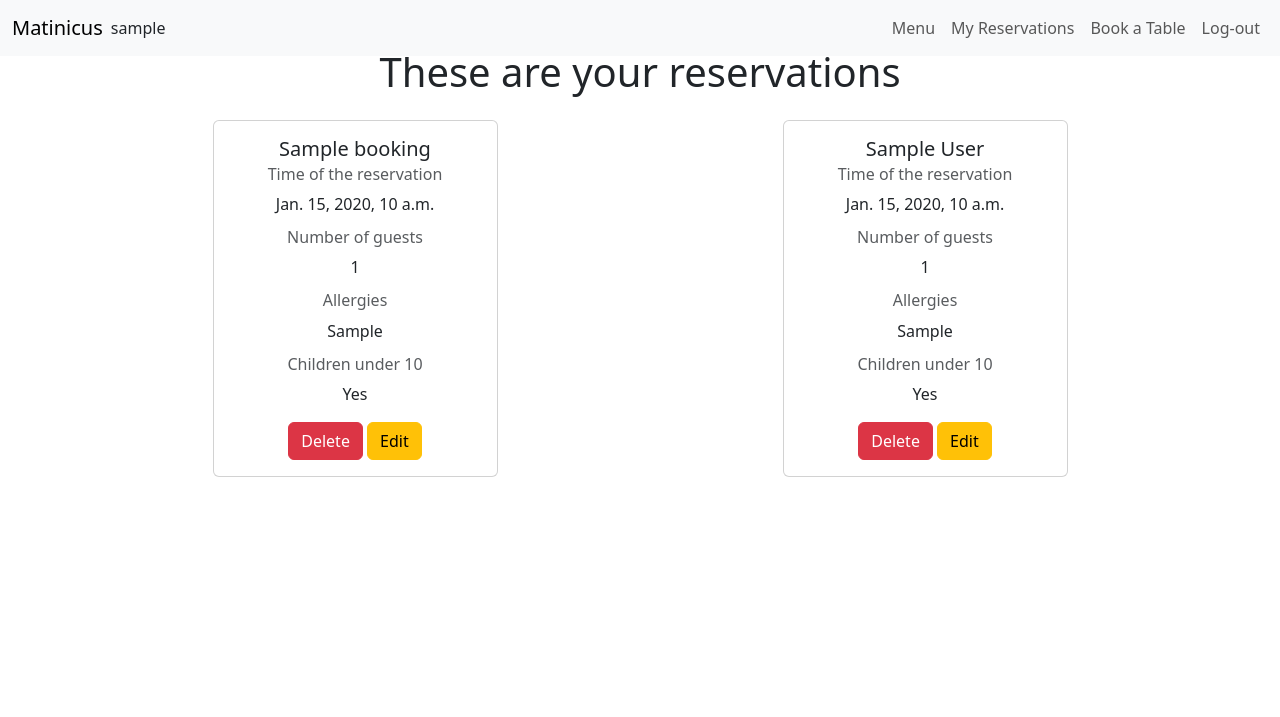
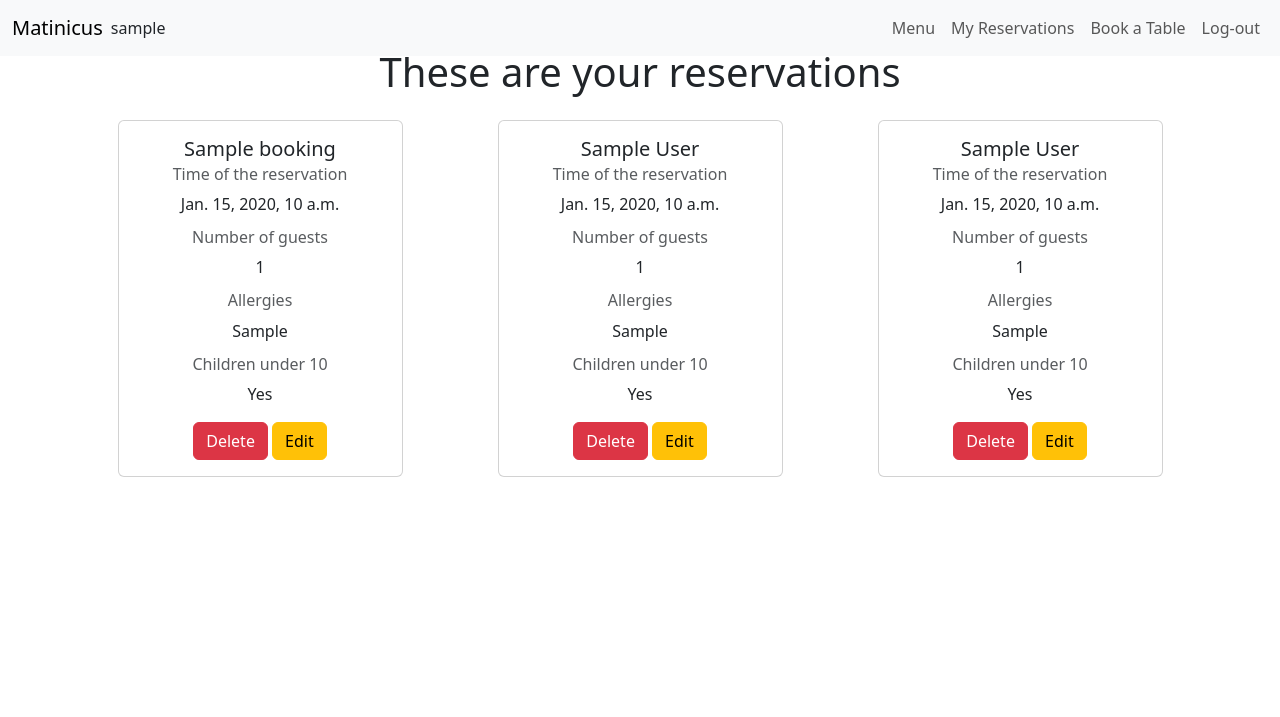
Before and after one commit to DevFabrizio/Fabrizio-Project-Four, a Django app: page /user_reservations.html/ in a window 1280 px wide. Shown: the top 717 px of the page. Run offline with Django 3.2, Linux system fonts and the light colour scheme; a user stored in the database is signed in; tables that the repository leaves empty hold one stand-in row (values such as "Sample post"); some libraries are stand-ins or nearby versions.

Commit message:
display all the reservations for the admin only

```diff
--- a/booking/views.py
+++ b/booking/views.py
@@ -1,8 +1,8 @@
 # from django.contrib.auth.decorators import login_required
 from django.shortcuts import render, redirect, get_object_or_404
 from django.views import generic, View
+from django.contrib.auth.decorators import user_passes_test
 from django.contrib.auth.mixins import UserPassesTestMixin
-from django.http import HttpResponse
 from .models import Booking, UserReservation
 from .forms import BookingForm, UserReservationForm
 
@@ -32,57 +32,6 @@ class Maps(View):
     def get(self, request):
         return render(request, 'maps.html')
 
-
-# class ConfirmDelete(UserPassesTestMixin, View):
-#     """
-#     View that directs to the confirmation of deletion page.
-#     The get method retrieves the correct reservation to delete
-#     through the reservation id. The post method deletes that
-#     reservation when confirmed by the user.
-#     """
-
-#     def test_func(self):
-#         reservation = get_object_or_404(self.get_queryset(),
-#                                         id=self.kwargs['reservation_id'])
-
-#         # Allow superusers to delete any reservation
-#         if self.request.user.is_superuser:
-#             return True
-
-#         # Allow logged-in users to delete their own reservations
-#         return self.request.user == reservation.user
-
-#     def get_queryset(self):
-#         # Determine the model based on the user's authentication status
-#         if self.request.user.is_authenticated:
-#             return UserReservation.objects.filter(user=self.request.user)
-#         else:
-#             return Booking.objects.all()
-
-#     def get(self, request, reservation_id):
-#         try:
-#             reservation = UserReservation.objects.get(id=reservation_id, user=request.user)
-#         except UserReservation.DoesNotExist:
-#             reservation = get_object_or_404(Booking, id=reservation_id)
-
-#         form = UserReservationForm(instance=reservation)
-#         context = {
-#             'form': form,
-#             'reservation': reservation,
-#         }
-#         return render(request, 'confirm_delete.html', context)
-
-#     def post(self, request, reservation_id):
-#         reservation = get_object_or_404(self.get_queryset(), id=reservation_id)
-
-#         # Check if the user has permission to delete the reservation
-#         if self.test_func():
-#             reservation.delete()
-#             return redirect('user_reservations')
-#         else:
-#             # Handle unauthorized deletion attempt (optional)
-#             return HttpResponse("You do not have permission"
-#                                 "to delete this reservation.")
 
 class ConfirmDelete(View):
     """
@@ -149,7 +98,6 @@ class EditReservation(View):
             return render(request, 'edit_reservation.html', context)
 
 
-# @login_required
 class UserReservationsPage(View):
     """
         view to direct to the user reservation page,
@@ -160,7 +108,9 @@ class UserReservationsPage(View):
     def get(self, request):
         reservations = UserReservation.objects.filter(user=request.user)
         all_res = Booking.objects.all()
+        all_user_res = UserReservation.objects.all()
         context = {
+            'all_user_res': all_user_res,
             'reservations': reservations,
             'all_res': all_res
         }
--- a/templates/user_reservations.html
+++ b/templates/user_reservations.html
@@ -5,6 +5,30 @@
    <div class="row">
       {% if user.is_superuser %}
          {% for reservation in all_res %}
+         <div class="card col-lg-3 col-md-4 col-9 g-3 mx-auto">
+            <div class="card-body text-center">
+               <h5 class="card-title">{{ reservation }}</h5>
+               <h6 class="card-subtitle mb-2 text-body-secondary">Time of the reservation</h6>
+               <p class="card-text">{{ reservation.time_of_reservation }}</p>
+               <h6 class="card-subtitle mb-2 text-body-secondary">Number of guests</h6>
+               <p class="card-text">{{ reservation.num_of_guests }}</p>
+               <h6 class="card-subtitle mb-2 text-body-secondary">Allergies</h6>
+               <p class="card-text">{{ reservation.allergies }}</p>
+               <h6 class="card-subtitle mb-2 text-body-secondary">Children under 10</h6>
+               <p class="card-text">
+                  <!-- logic to alter the text of the checkbox result. displays yes or no instead of a boolean value -->
+                  {% if reservation.kids_under_10 %}
+                  Yes
+                  {% else %}
+                  No
+                  {% endif %}
+               </p>
+               <a href="{% url 'confirm_delete' reservation.id %}" class="btn btn-danger">Delete</a>
+               <a class="btn btn-warning" href="{% url 'edit_reservation' reservation.id %}">Edit</a>
+            </div>
+         </div>
+         {% endfor %}
+         {% for reservation in all_user_res %}
          <div class="card col-lg-3 col-md-4 col-9 g-3 mx-auto">
             <div class="card-body text-center">
                <h5 class="card-title">{{ reservation }}</h5>
```
